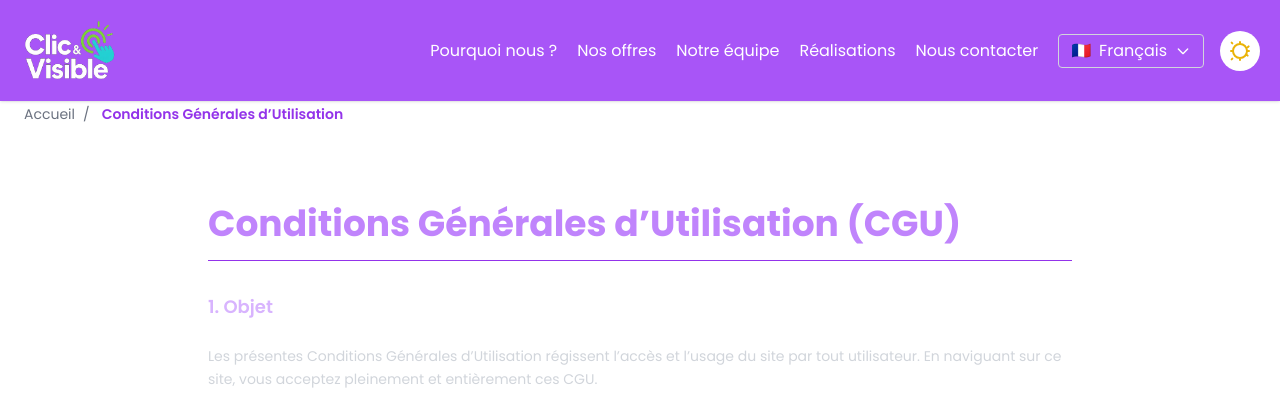
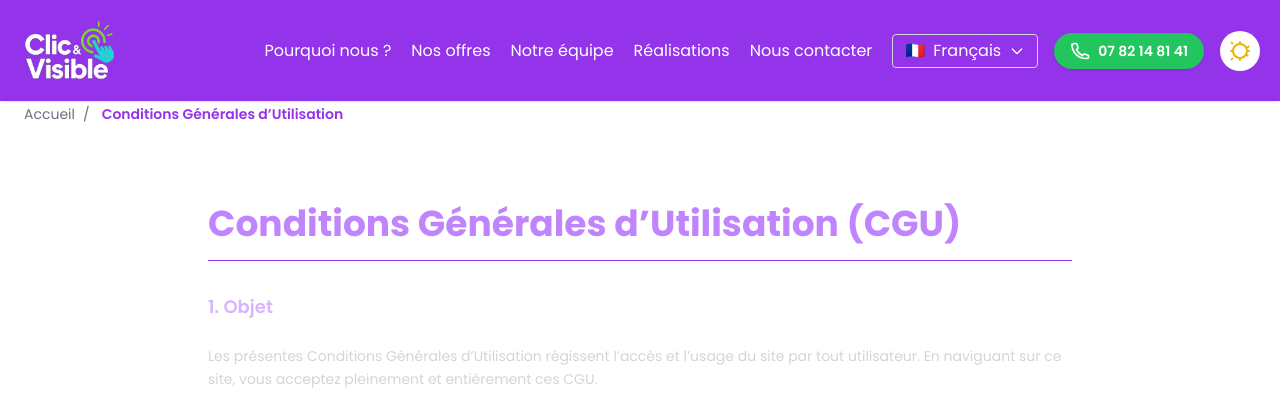
Before and after one commit to webstartMaterial/agency, a PHP site: page /cgu.php in a window 1280 px wide. Shown: the top 416 px of the page. Run offline with PHP 8.4, Linux system fonts and the light colour scheme; some libraries are stand-ins or nearby versions.

```diff
--- a/nav.php
+++ b/nav.php
@@ -1,4 +1,5 @@
-<header class="fixed top-0 left-0 w-full z-50 bg-purple-500 shadow text-white body-font" x-data="{ openMenu: false, darkMode: false }" x-init="
+<header class="fixed top-0 left-0 w-full z-50 bg-purple-600 shadow text-white body-font"
+  x-data="{ openMenu: false, darkMode: false }" x-init="
   darkMode = localStorage.getItem('theme') === 'dark';
   if(darkMode) document.documentElement.classList.add('dark');
 ">
@@ -7,7 +8,7 @@
     <a class="flex title-font font-medium items-center text-white mb-4 md:mb-0" href="index.php">
       <!--<svg xmlns="http://www.w3.org/2000/svg" fill="none" stroke="currentColor"
            stroke-linecap="round" stroke-linejoin="round" stroke-width="2"
-           class="w-10 h-10 text-white p-2 bg-purple-500 rounded-full" viewBox="0 0 24 24">
+           class="w-10 h-10 text-white p-2 bg-purple-600 rounded-full" viewBox="0 0 24 24">
         <path d="M12 2L2 7l10 5 10-5-10-5zM2 17l10 5 10-5M2 12l10 5 10-5"></path>
       </svg>-->
       <img style="width:100px" src="./imgs/logo.webp" alt="Click & Visible">
@@ -17,8 +18,7 @@
     <!-- Burger Menu Button -->
     <button @click="openMenu = !openMenu" class="ml-auto md:hidden text-white focus:outline-none">
       <svg fill="none" stroke="currentColor" viewBox="0 0 24 24" class="w-8 h-8">
-        <path stroke-linecap="round" stroke-linejoin="round" stroke-width="2"
-              d="M4 6h16M4 12h16M4 18h16"/>
+        <path stroke-linecap="round" stroke-linejoin="round" stroke-width="2" d="M4 6h16M4 12h16M4 18h16" />
       </svg>
     </button>
 
@@ -36,8 +36,9 @@
 
       <!-- Sélecteur de langue -->
       <div class="relative" x-data="{ open: false }">
-            <?php $flags = ['fr' => '🇫🇷', 'en' => '🇬🇧', 'es' => '🇪🇸', 'ar' => '🇸🇦'];?>
-        <button @click="open = !open" class="flex items-center border border-gray-300 text-white py-1 px-3 rounded focus:outline-none">
+        <?php $flags = ['fr' => '🇫🇷', 'en' => '🇬🇧', 'es' => '🇪🇸', 'ar' => '🇸🇦']; ?>
+        <button @click="open = !open"
+          class="flex items-center border border-gray-300 text-white py-1 px-3 rounded focus:outline-none">
           <span class="mr-2"><?= $flags[$lang] ?? '🌐' ?></span>
           <?= $content['header']['languages'][$lang] ?>
           <svg class="w-4 h-4 ml-2" fill="none" stroke="currentColor" viewBox="0 0 24 24">
@@ -45,11 +46,12 @@
           </svg>
         </button>
         <form method="GET" action="" id="langForm">
-          <ul x-show="open" @click.away="open = false" class="absolute right-0 mt-2 w-40 bg-white border border-gray-200 rounded shadow-lg z-50">
+          <ul x-show="open" @click.away="open = false"
+            class="absolute right-0 mt-2 w-40 bg-white border border-gray-200 rounded shadow-lg z-50">
             <?php foreach ($content['header']['languages'] as $code => $label): ?>
               <li>
                 <button type="submit" name="lang" value="<?= $code ?>"
-                        class="w-full text-left px-4 py-2 hover:bg-purple-100 flex items-center gap-2 <?= $code === $lang ? 'font-semibold text-purple-600' : 'text-gray-700' ?>">
+                  class="w-full text-left px-4 py-2 hover:bg-purple-100 flex items-center gap-2 <?= $code === $lang ? 'font-semibold text-purple-600' : 'text-gray-700' ?>">
                   <span><?= $flags[$code] ?? '🌐' ?></span>
                   <span><?= $label ?></span>
                 </button>
@@ -58,6 +60,17 @@
           </ul>
         </form>
       </div>
+
+      <!-- Bouton téléphone -->
+      <a href="tel:0782148141"
+        class="bg-green-500 hover:bg-green-600 text-white text-sm font-semibold px-4 py-2 rounded-full flex items-center gap-2 transition duration-200 shadow">
+        <svg xmlns="http://www.w3.org/2000/svg" class="h-5 w-5 text-white" fill="none" viewBox="0 0 24 24"
+          stroke="currentColor" stroke-width="2">
+          <path stroke-linecap="round" stroke-linejoin="round"
+            d="M3 5a2 2 0 012-2h2.28a1 1 0 01.94.658l1.38 4.14a1 1 0 01-.21.98l-1.6 1.6a16.018 16.018 0 007.07 7.07l1.6-1.6a1 1 0 01.98-.21l4.14 1.38a1 1 0 01.658.94V19a2 2 0 01-2 2h-1c-9.39 0-17-7.61-17-17V5z" />
+        </svg>
+        07 82 14 81 41
+      </a>
 
       <!-- Dark mode desktop -->
       <button @click="
@@ -69,16 +82,18 @@
           document.documentElement.classList.remove('dark');
           localStorage.setItem('theme', 'light');
         }
-      " class="w-10 h-10 rounded-full flex items-center justify-center bg-white text-yellow-500 hover:bg-gray-200 transition">
+      "
+        class="w-10 h-10 rounded-full flex items-center justify-center bg-white text-yellow-500 hover:bg-gray-200 transition">
         <template x-if="!darkMode">
           <svg xmlns="http://www.w3.org/2000/svg" class="w-6 h-6" fill="none" stroke="currentColor" viewBox="0 0 24 24">
             <path stroke-linecap="round" stroke-linejoin="round" stroke-width="2"
-                  d="M12 3v1m0 16v1m8.66-13.66l-.707.707M4.34 19.66l-.707.707M21 12h-1M4 12H3m16.66 4.66l-.707-.707M4.34 4.34l-.707-.707M12 5a7 7 0 100 14 7 7 0 000-14z"/>
+              d="M12 3v1m0 16v1m8.66-13.66l-.707.707M4.34 19.66l-.707.707M21 12h-1M4 12H3m16.66 4.66l-.707-.707M4.34 4.34l-.707-.707M12 5a7 7 0 100 14 7 7 0 000-14z" />
           </svg>
         </template>
         <template x-if="darkMode">
-          <svg xmlns="http://www.w3.org/2000/svg" class="w-6 h-6 text-purple-400" fill="currentColor" viewBox="0 0 20 20">
-            <path d="M17.293 13.293A8 8 0 016.707 2.707a8.001 8.001 0 1010.586 10.586z"/>
+          <svg xmlns="http://www.w3.org/2000/svg" class="w-6 h-6 text-purple-400" fill="currentColor"
+            viewBox="0 0 20 20">
+            <path d="M17.293 13.293A8 8 0 016.707 2.707a8.001 8.001 0 1010.586 10.586z" />
           </svg>
         </template>
       </button>
@@ -86,8 +101,9 @@
   </div>
 
   <!-- Menu Mobile -->
+  <!-- Menu Mobile -->
   <div x-show="openMenu" class="md:hidden bg-purple-600 text-white">
-    <div class="p-4 space-y-4">
+    <div class="p-4 space-y-4 flex flex-col items-center text-center">
 
       <!-- Liens de navigation -->
       <?php foreach ($content['header']['nav'] as $link): ?>
@@ -98,17 +114,19 @@
 
       <!-- Sélecteur de langue -->
       <div class="relative" x-data="{ open: false }">
-        <button @click="open = !open" class="w-full bg-white text-gray-800 py-2 px-4 rounded flex items-center justify-between">
+        <button @click="open = !open"
+          class="bg-white text-gray-800 py-2 px-4 rounded flex items-center justify-between">
           <span><?= $flags[$lang] ?? '🌐' ?> <?= $content['header']['languages'][$lang] ?></span>
           <svg class="w-4 h-4 ml-2" fill="none" stroke="currentColor" viewBox="0 0 24 24">
-            <path stroke-linecap="round" stroke-linejoin="round" stroke-width="2" d="M19 9l-7 7-7-7"/>
+            <path stroke-linecap="round" stroke-linejoin="round" stroke-width="2" d="M19 9l-7 7-7-7" />
           </svg>
         </button>
         <form method="GET" action="">
           <ul x-show="open" @click.away="open = false" class="mt-2 bg-white text-gray-800 border rounded shadow z-50">
             <?php foreach ($content['header']['languages'] as $code => $label): ?>
-                <li>
-                <button type="submit" name="lang" value="<?= $code ?>" class="w-full text-left px-4 py-2 hover:bg-purple-100 flex items-center gap-2 <?= $code === $lang ? 'font-semibold text-purple-600' : 'text-gray-700' ?>">
+              <li>
+                <button type="submit" name="lang" value="<?= $code ?>"
+                  class="w-full text-left px-4 py-2 hover:bg-purple-100 flex items-center gap-2 <?= $code === $lang ? 'font-semibold text-purple-600' : 'text-gray-700' ?>">
                   <span><?= $flags[$code] ?></span>
                   <span><?= $label ?></span>
                 </button>
@@ -118,33 +136,18 @@
         </form>
       </div>
 
-      <!-- Dark Mode Toggle -->
-      <div class="flex items-center justify-between">
-        <span>🌙 Mode sombre</span>
-        <button @click="
-          darkMode = !darkMode;
-          if(darkMode) {
-            document.documentElement.classList.add('dark');
-            localStorage.setItem('theme', 'dark');
-          } else {
-            document.documentElement.classList.remove('dark');
-            localStorage.setItem('theme', 'light');
-          }
-        " class="w-10 h-10 rounded-full flex items-center justify-center bg-white text-yellow-500 hover:bg-gray-200 transition">
-          <template x-if="!darkMode">
-            <svg xmlns="http://www.w3.org/2000/svg" class="w-6 h-6" fill="none" stroke="currentColor" viewBox="0 0 24 24">
-              <path stroke-linecap="round" stroke-linejoin="round" stroke-width="2"
-                    d="M12 3v1m0 16v1m8.66-13.66l-.707.707M4.34 19.66l-.707.707M21 12h-1M4 12H3m16.66 4.66l-.707-.707M4.34 4.34l-.707-.707M12 5a7 7 0 100 14 7 7 0 000-14z"/>
-            </svg>
-          </template>
-          <template x-if="darkMode">
-            <svg xmlns="http://www.w3.org/2000/svg" class="w-6 h-6 text-purple-400" fill="currentColor" viewBox="0 0 20 20">
-              <path d="M17.293 13.293A8 8 0 016.707 2.707a8.001 8.001 0 1010.586 10.586z"/>
-            </svg>
-          </template>
-        </button>
-      </div>
+      <!-- Bouton téléphone -->
+      <a href="tel:0782148141"
+        class="bg-green-500 hover:bg-green-600 text-white text-sm font-semibold px-4 py-2 rounded-full inline-flex items-center gap-2 transition duration-200 shadow">
+        <svg xmlns="http://www.w3.org/2000/svg" class="h-5 w-5 text-white" fill="none" viewBox="0 0 24 24"
+          stroke="currentColor" stroke-width="2">
+          <path stroke-linecap="round" stroke-linejoin="round"
+            d="M3 5a2 2 0 012-2h2.28a1 1 0 01.94.658l1.38 4.14a1 1 0 01-.21.98l-1.6 1.6a16.018 16.018 0 007.07 7.07l1.6-1.6a1 1 0 01.98-.21l4.14 1.38a1 1 0 01.658.94V19a2 2 0 01-2 2h-1c-9.39 0-17-7.61-17-17V5z" />
+        </svg>
+        07 82 14 81 41
+      </a>
 
     </div>
   </div>
+
 </header>
```
